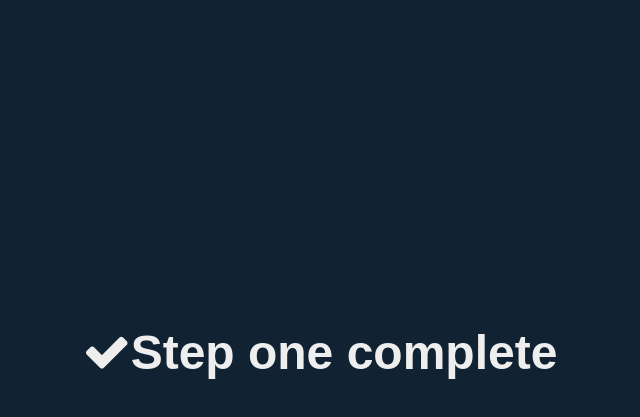
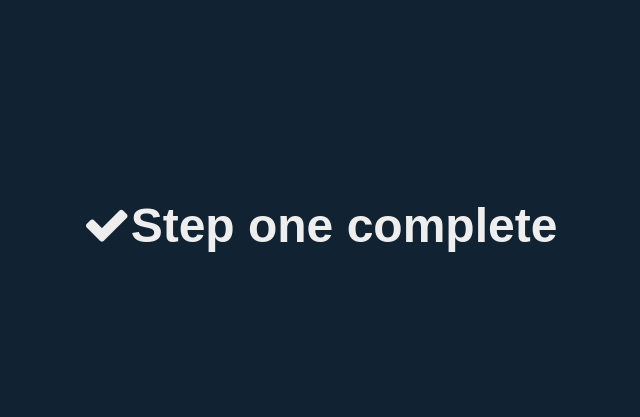
Before and after one commit to dlindberg/dlindberg.github.io, a plain HTML site: page index.html in a window 1280 px wide. Shown: the part 37-454 px from the top of the page, without its empty margins (320-960 px from the left). Drawn offline with Linux system fonts and the light colour scheme.

Commit message:
Minnor css update

```diff
--- a/css/screen.css
+++ b/css/screen.css
@@ -107,7 +107,7 @@ h1 {
 	font-family: "inconsolata",sans-serif;
 	font-size: 3em;
 	text-align: center;
-	padding-top: 25%;
+	padding-top: 15%;
 }
 
 
```
